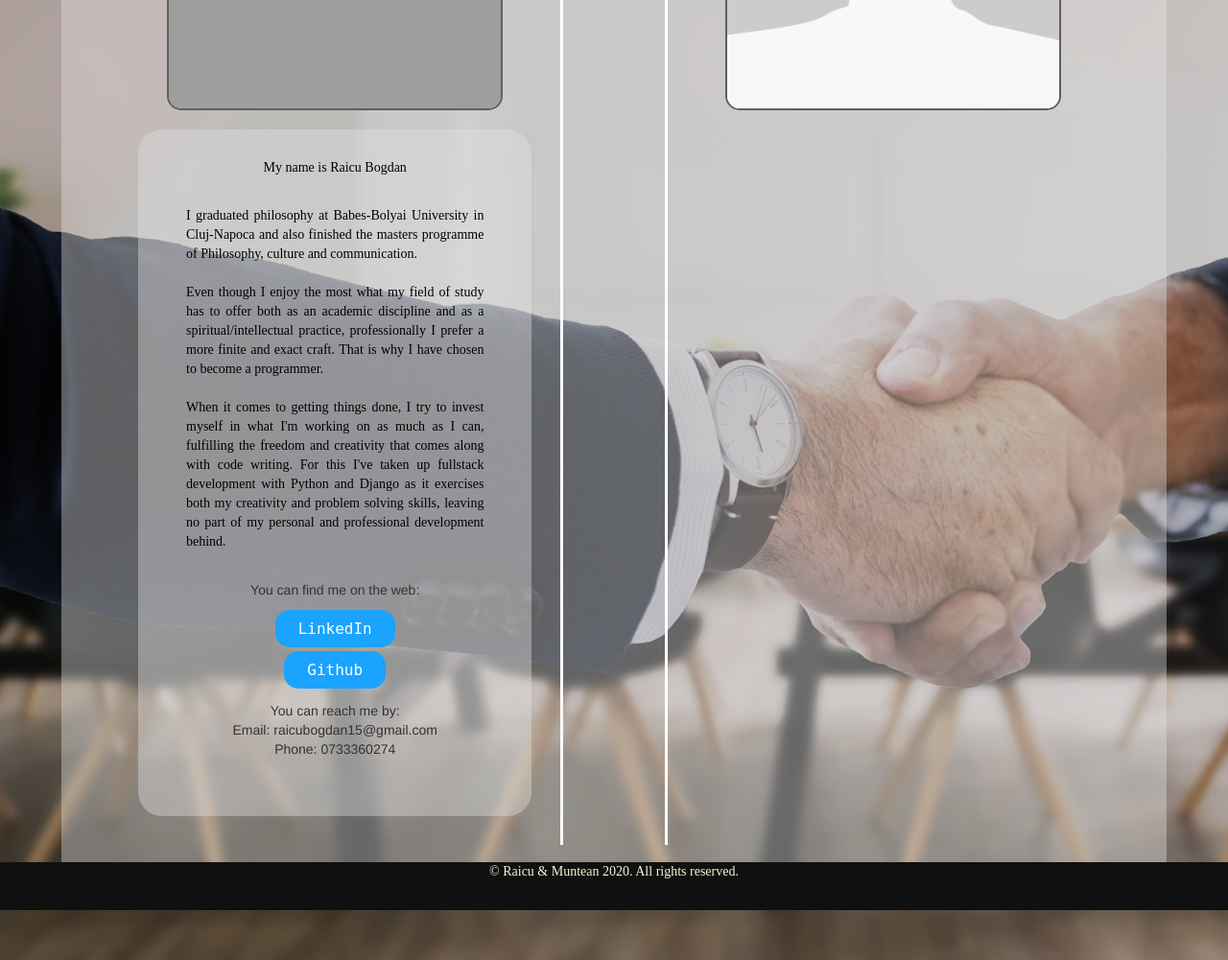
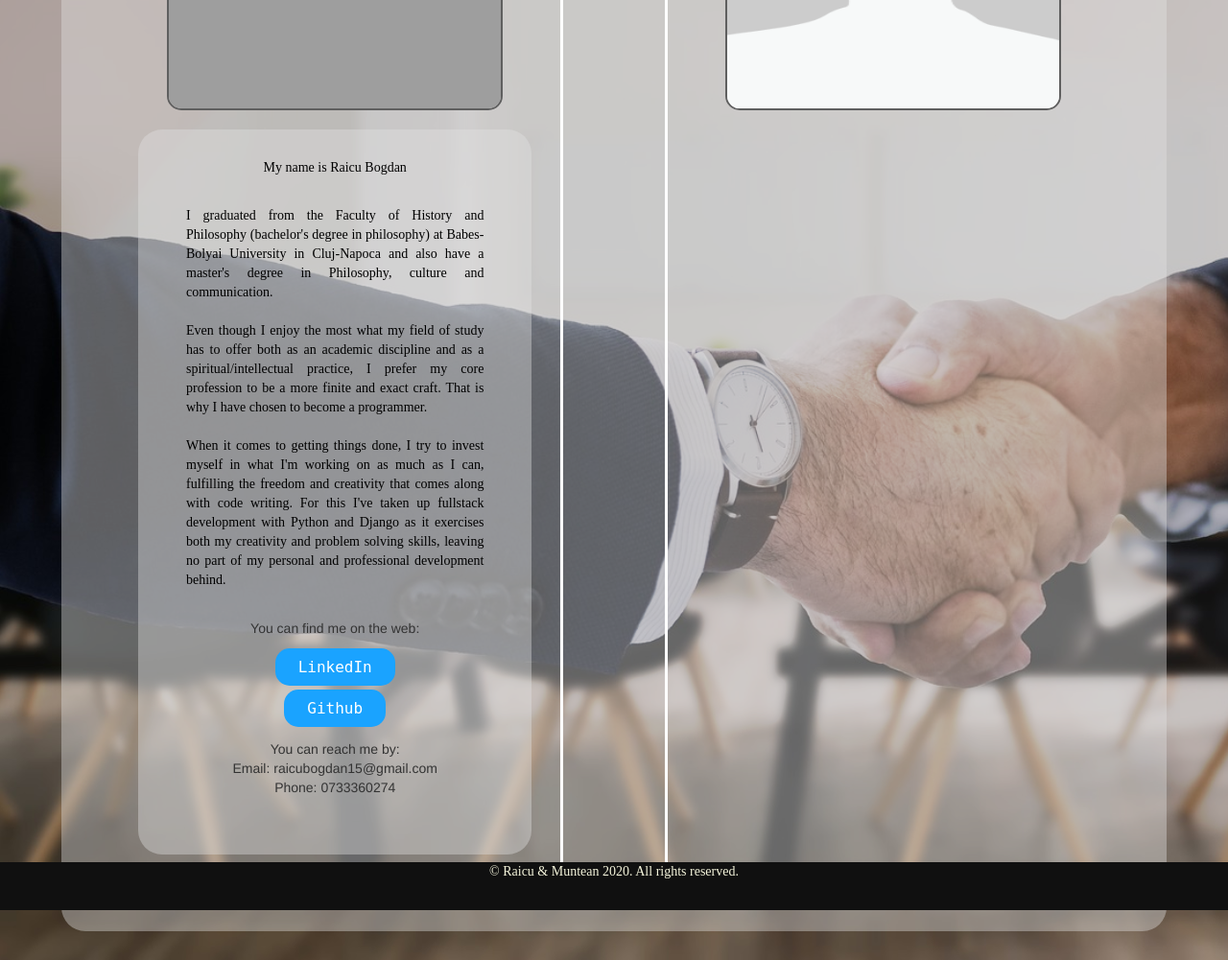
Before and after one commit to DailyJobsProject/dailyjobs, a Django app: page /about in a window 1280 px wide. Shown: the part 257-1258 px from the top of the page at 96% size. Run offline with Django 3.2, Linux system fonts and the light colour scheme; some libraries are stand-ins or nearby versions; grey boxes are pictures that could not be loaded.

Commit message:
re-wrote about.html description

```diff
--- a/static/css/style.css
+++ b/static/css/style.css
@@ -113,8 +113,8 @@ html, content {
 
 /* USED IN users/about.html */
 .about-img {
+    width: 350px;
     height: 260px;
-    width: 350px;
     border: solid rgb(95, 95, 95);
     border-radius: 15px; border-width: 2px;
 }
--- a/users/templates/about.html
+++ b/users/templates/about.html
@@ -10,15 +10,18 @@
         <div class="gray-box right-margin left-margin bot-margin">
           <p style="color: black;">My name is Raicu Bogdan</p><br>
           <p class="justify" style="color: black;">
-            I graduated philosophy at Babes-Bolyai University
-            in Cluj-Napoca and also finished the masters programme
-            of Philosophy, culture and communication. <br><br>
+            I graduated from the Faculty of History and Philosophy
+            (bachelor's degree in philosophy)
+            at Babes-Bolyai University in Cluj-Napoca and also
+            have a master's degree in Philosophy, culture and
+            communication.<br><br>
 
             Even though I enjoy the most what my field of study
             has to offer both as an academic discipline and as
-            a spiritual/intellectual practice, professionally
-            I prefer a more finite and exact craft. That is why I
-            have chosen to become a programmer. <br><br>
+            a spiritual/intellectual practice,
+            I prefer my core profession to be a more finite and
+            exact craft. That is why I
+            have chosen to become a programmer.<br><br>
 
             When it comes to getting things done, I try to invest myself in
             what I'm working on as much as I can, fulfilling the
@@ -26,7 +29,7 @@
             For this I've taken up fullstack development with Python and
             Django as it exercises both my creativity and problem solving
             skills, leaving no part of my personal and professional
-            development behind. <br><br>
+            development behind.<br><br>
           </p>
 
           You can find me on the web: <br><br>
```
